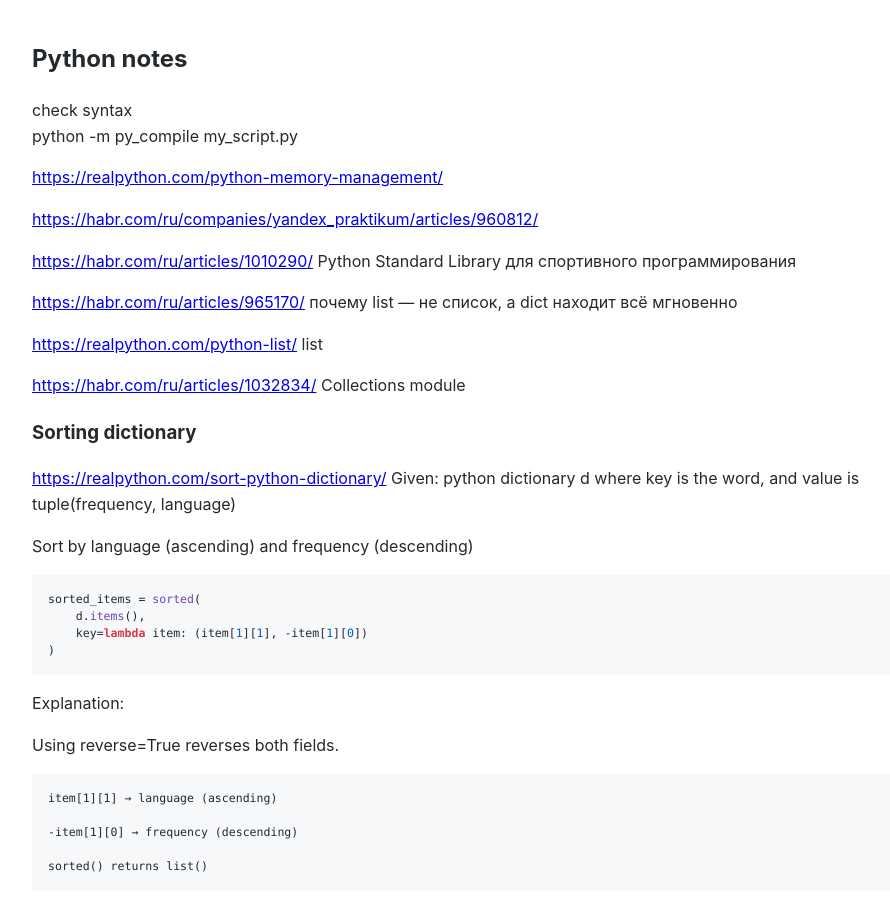
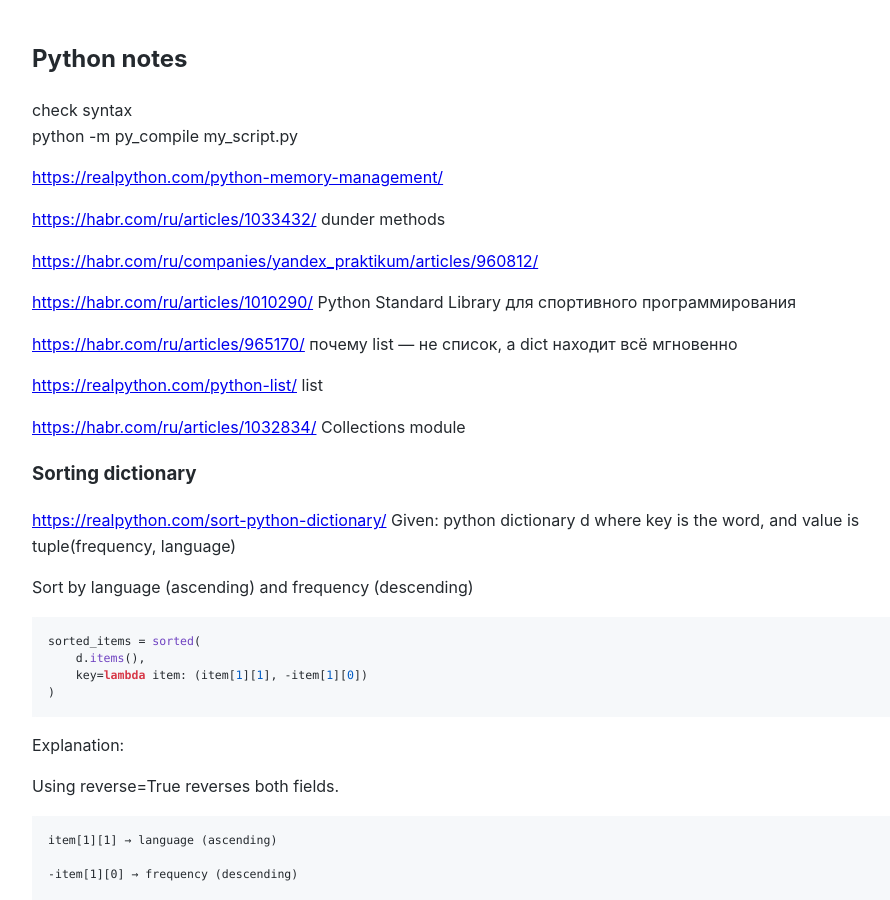
Before and after one commit to Michael-Lubinsky/michael-lubinsky.github.com, a Jekyll site: the page built from python/python.md, in a window 1280 px wide and 900 px high. Shown: the whole window, without its empty margins (158-1048 px from the left). Built offline with Jekyll 4.4.1, drawn with Linux system fonts in a browser that asks for light colours; our own code applies the rules of GitHub Pages for plain Markdown files.

Commit message:
Update python.md

```diff
--- a/python/python.md
+++ b/python/python.md
@@ -3,6 +3,8 @@ check syntax
 python -m py_compile my_script.py
 
 <https://realpython.com/python-memory-management/>
+
+<https://habr.com/ru/articles/1033432/> dunder methods
 
 <https://habr.com/ru/companies/yandex_praktikum/articles/960812/>
 
```
